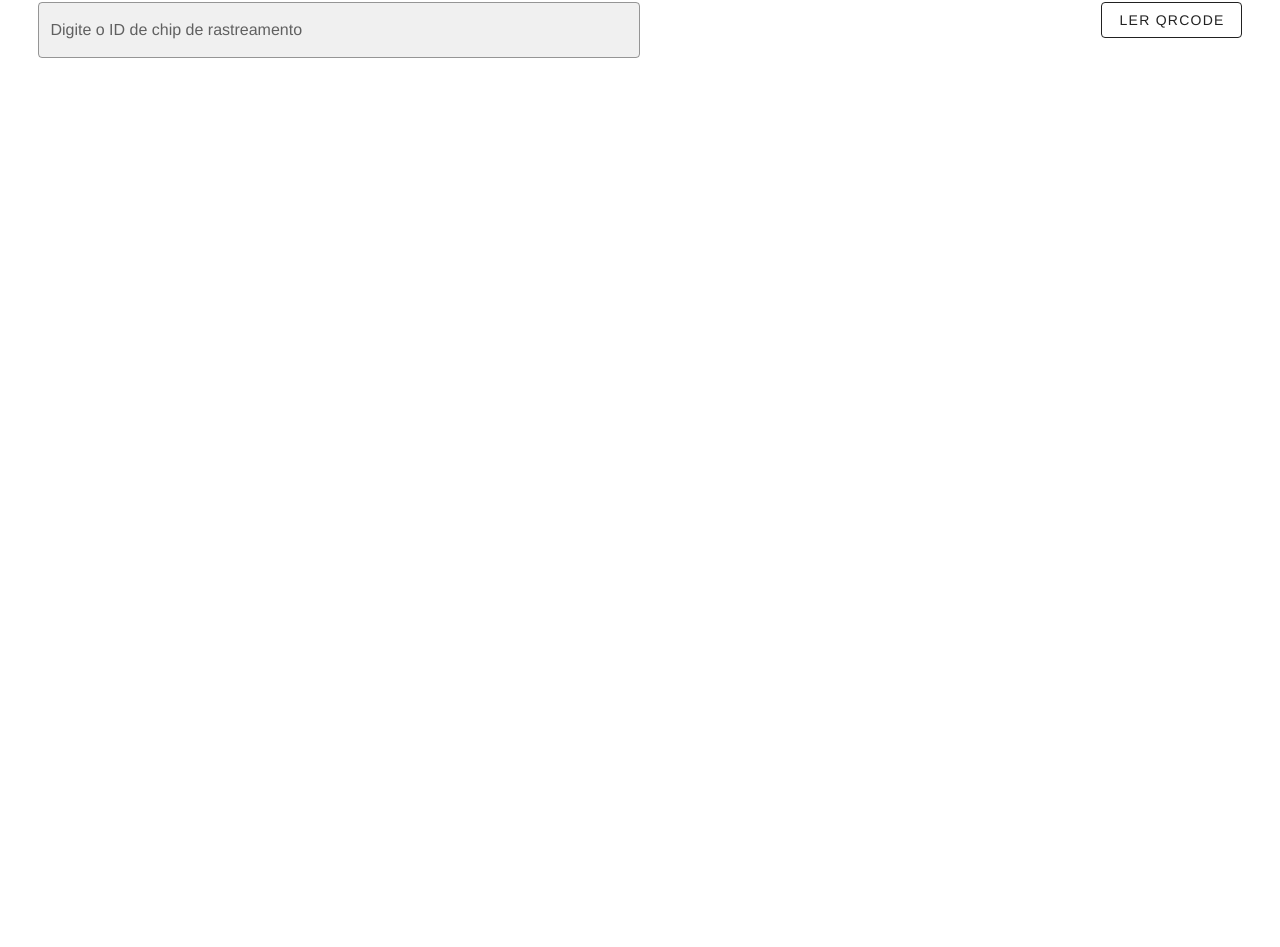
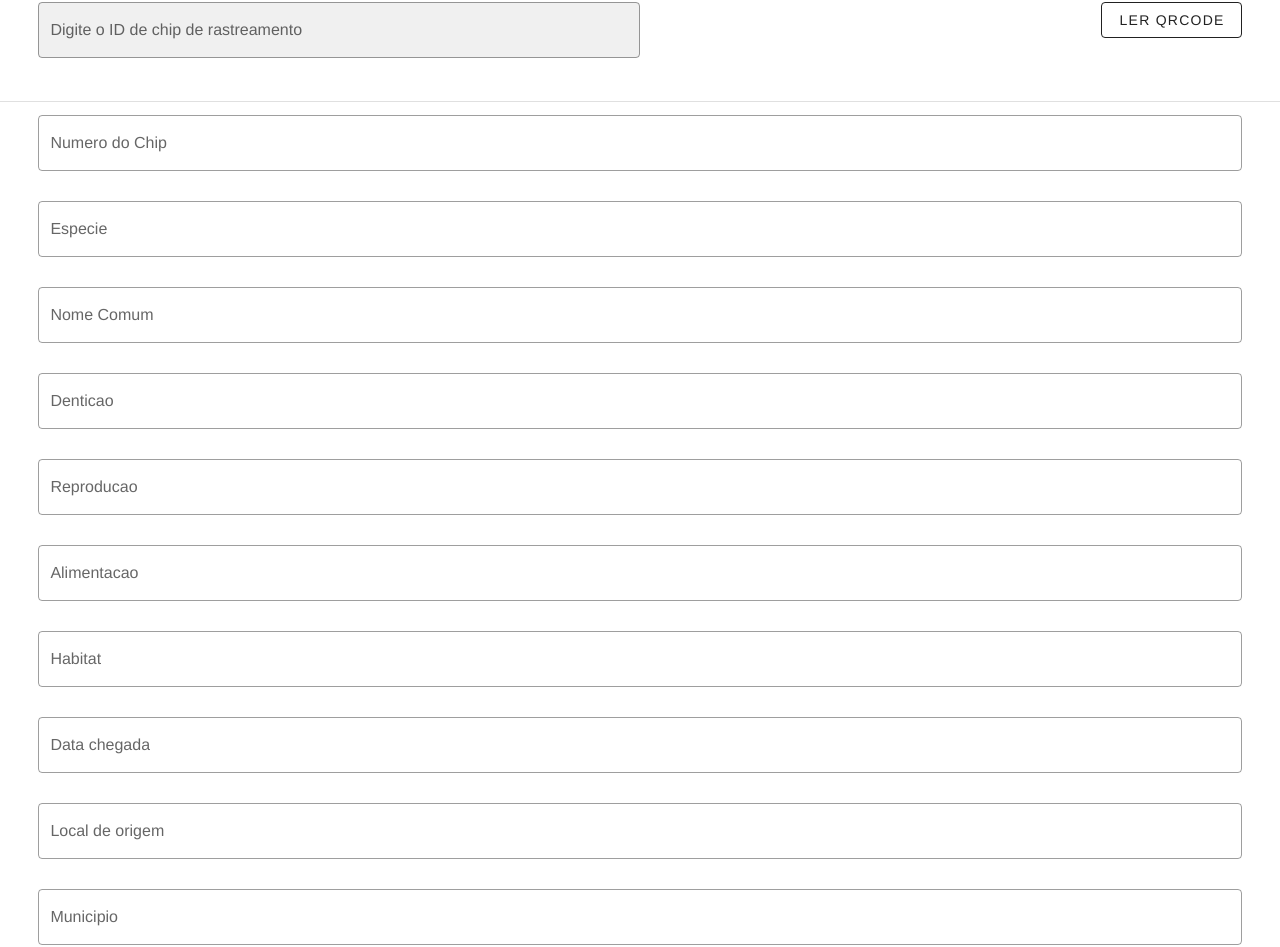
Before and after one commit to qrsnake/qr-snake-front, a Vue app: page /search in a window 1280 px wide. Shown: the part 150-1097 px from the top of the page. Before the commit the page ends 800 px from the top, so only its background shows below. Built offline with nearby package versions, Linux system fonts and the light colour scheme.

Commit message:
Update ProcuraAnimal.vue
Base dos campos feitas, CSS feito, fazendo ultima verificacao de quais tipos sao cada campo.

```diff
--- a/src/views/ProcuraAnimal.vue
+++ b/src/views/ProcuraAnimal.vue
@@ -27,6 +27,7 @@
       </v-btn>
 
     </div>
+
     <div class="id-css">
       <v-text-field
         class="chip-css"
@@ -45,6 +46,117 @@
       </v-btn>
     </div>
 
+    <v-divider></v-divider>
+
+    <div class="camp-css">
+      <v-text-field
+        label="Numero do Chip"
+        outlined
+        align="center"
+      ></v-text-field>
+
+      <v-text-field
+        label="Especie"
+        outlined
+        align="center"
+      ></v-text-field>
+
+      <v-text-field
+        label="Nome Comum"
+        outlined
+        align="center"
+      ></v-text-field>
+
+      <v-text-field
+        label="Denticao"
+        outlined
+        align="center"
+      ></v-text-field>
+
+      <v-text-field
+        label="Reproducao"
+        outlined
+        align="center"
+      ></v-text-field>
+
+      <v-text-field
+        label="Alimentacao"
+        outlined
+        align="center"
+      ></v-text-field>
+
+      <v-text-field
+        label="Habitat"
+        outlined
+        align="center"
+      ></v-text-field>
+
+      <v-text-field
+        label="Data chegada"
+        outlined
+        align="center"
+      ></v-text-field>
+
+      <v-text-field
+        label="Local de origem"
+        outlined
+        align="center"
+      ></v-text-field>
+
+      <v-text-field
+        label="Municipio"
+        outlined
+        align="center"
+      ></v-text-field>
+
+      <v-text-field
+        label="Term./Doacao"
+        outlined
+        align="center"
+      ></v-text-field>
+
+      <v-text-field
+        label="Massa (g) de entrada"
+        outlined
+        align="center"
+      ></v-text-field>
+
+      <v-text-field
+        label="Total - Entrada"
+        outlined
+        align="center"
+      ></v-text-field>
+
+      <v-text-field
+        label="Causa - Entrada"
+        outlined
+        align="center"
+      ></v-text-field>
+
+      <v-text-field
+        label="Idade"
+        outlined
+        align="center"
+      ></v-text-field>
+
+      <v-text-field
+        label="Sexo"
+        outlined
+        align="center"
+      ></v-text-field>
+
+      <v-text-field
+        label="Situacao"
+        outlined
+        align="center"
+      ></v-text-field>
+
+      <v-text-field
+        label="Data de Obito"
+        outlined
+        align="center"
+      ></v-text-field>
+    </div>
   </div>
 </template>
 
@@ -95,4 +207,11 @@ export default {
   justify-content: space-between;
   max-width: 50%;
 }
+
+.camp-css{
+  padding: 1% 3%;
+  display: flex;
+  justify-content: center;
+  flex-direction: column;
+}
 </style>
```
